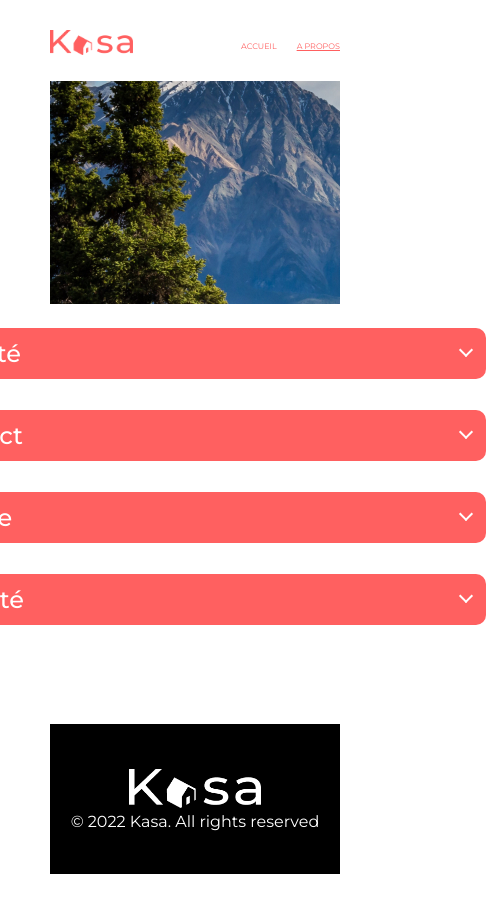
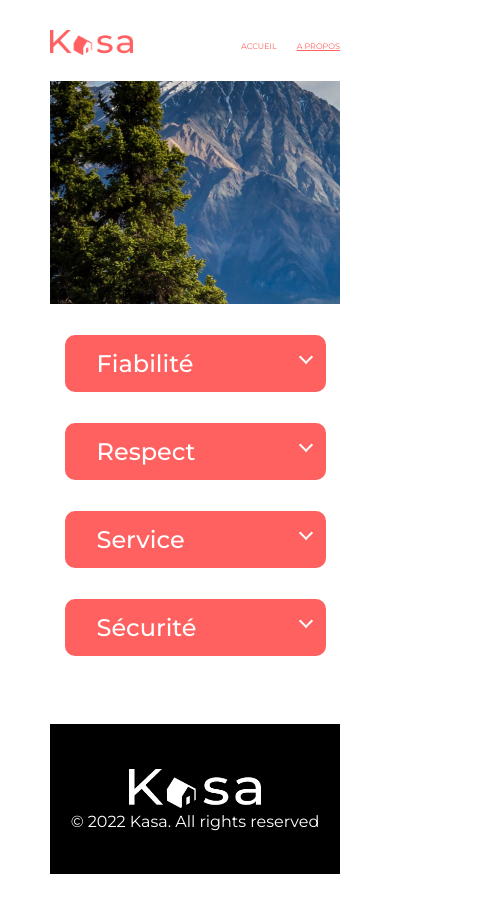
Before and after one commit to nadegelazur/Kasa, a React (Create React App) app: page /aPropos in a window 390 px wide. Shown: the whole page, 486 px wide, since content can reach past the window. After the commit the page ends 874 px from the top, so only its background shows below. Built offline with nearby package versions, Linux system fonts and the light colour scheme; a web font is replaced by a local one.

Commit message:
responsive css

```diff
--- a/src/App.css
+++ b/src/App.css
@@ -10,7 +10,7 @@ body {
     font-family: 'Montserrat', sans-serif;
     font-size: 16px;
     line-height: 1.7;
-    padding: 30px 50px;
+    padding: 30px 50px 0px 50px;
 
 }
 
--- a/src/styles/APropos.css
+++ b/src/styles/APropos.css
@@ -20,12 +20,13 @@
 .kasa-a-propos .dropdown_btn {
     font-size: 24px;
     font-weight: 500;
+    padding: 16px 32px;
+    width: 90%;
+    margin: 0 auto;
 }
+
 .kasa-a-propos .dropdown_value {
-    height: auto;
+    width: 90%;
+    margin: 0 auto;
+    margin-top: -15px;
 }
-@media screen and (max-width: 900px) {
-    .section-banner {
-        margin-bottom: 0;
-    }
-}
--- a/src/styles/Dropdown.css
+++ b/src/styles/Dropdown.css
@@ -1,18 +1,18 @@
 .dropdowns-container {
-  display: flex;
+  /*display: flex;
   flex-direction: row;
   justify-content: space-between;
   align-content: center;
   margin-top: 24px;
   height: 367px;
-  margin: 24px auto;
+   margin: 24px auto; */
 
 }
 
 .dropdown {
   position: relative;
-  width: 582px;
-  height: 52px;
+  /* width: 582px;
+  height: 52px; */
 }
 
 .dropdown_btn {
@@ -24,11 +24,11 @@
   border: none;
   text-align: left;
   outline: none;
-  font-size: 18px;
+  /* font-size: 18px; */
   line-height: 25px;
-  padding-left: 20px;
+  /* padding-left: 20px;
   padding-top: 13px;
-  padding-bottom: 13px;
+  padding-bottom: 13px; */
   z-index: 10;
 }
 .dropdown_btn::after {
--- a/src/styles/FicheLogement.css
+++ b/src/styles/FicheLogement.css
@@ -1,11 +1,4 @@
-.casa-fiche-logement .wrapper {
-    display: flex;
-    flex-direction: column;
-    min-height: 100vh;
-}
-.casa-fiche-logement-content{
-    flex: 1;
-}
+
 .global-top-section {
     display: flex;
     justify-content: space-between;
@@ -23,6 +16,32 @@
 .dropdowns-container .dropdown_value {
     height: 249px;
 }
+@media screen and (max-width: 900px) {
+    .global-top-section {
+        flex-direction: column;
+    }
+    .fiche-logement_title {
+        line-height: 1.5;
+    }
+    .section-tags-list {
+        margin-top: 13px;
+    }
+    .rating{
+        display: flex;
+        justify-content: space-between;
+        margin-top: 10px;
+    }
+    .stars {
+        order: 1;
+        width: 35%;
+    }
+    .profil {
+        order: 2;
+    }
+    .dropdowns-container {
+        flex-direction: column;
+    }
+}
 @media screen and (max-width: 600px) {
     .fiche-logement_name{
         line-height: 1;
--- a/src/styles/Home.css
+++ b/src/styles/Home.css
@@ -14,8 +14,8 @@
     color: #fff;
     font-weight: 500;
     font-size: 48px;
-    width: 80%;
-    letter-spacing: 0.8px;
+    width: 705px;
+
 }
 
 .section-annonce {
```
